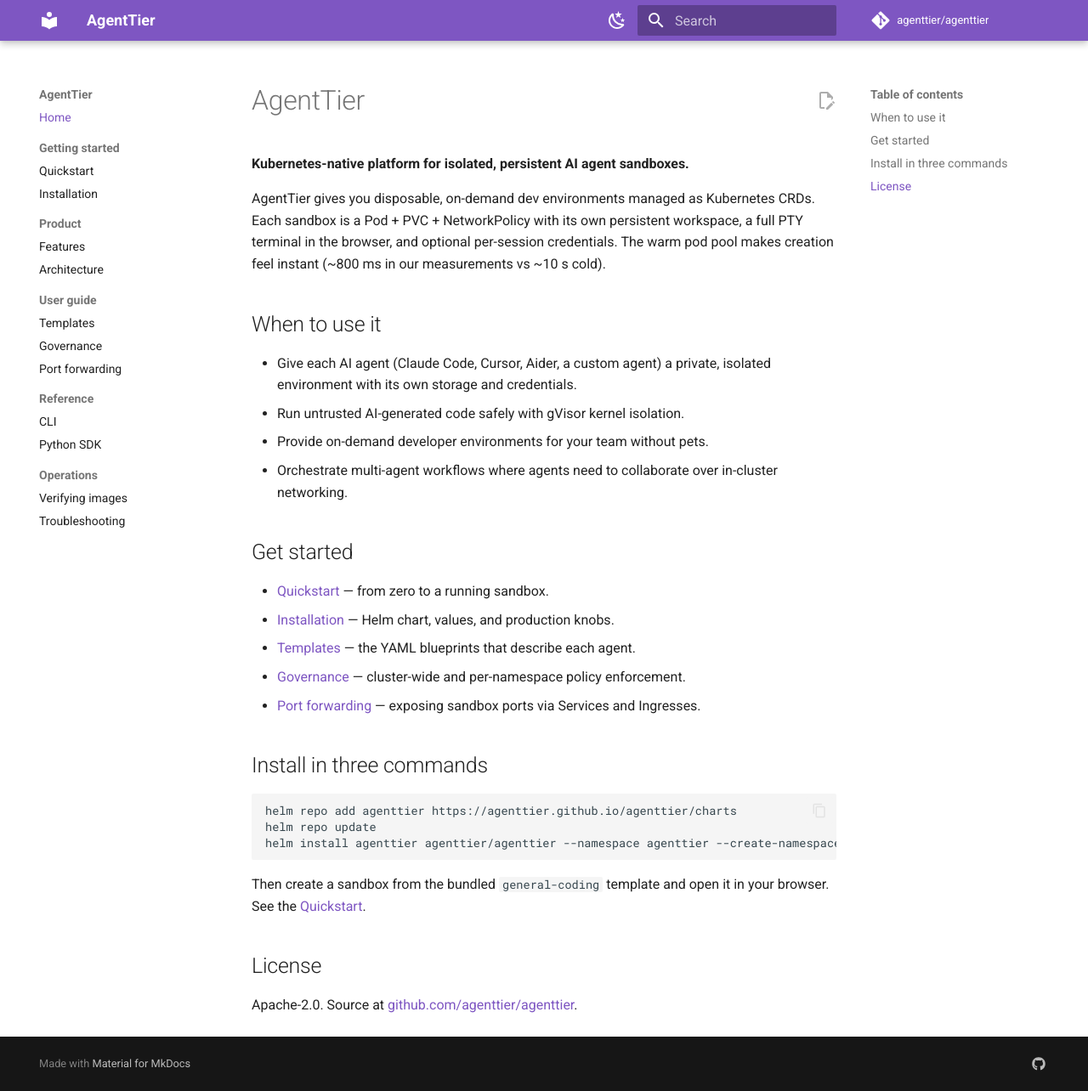
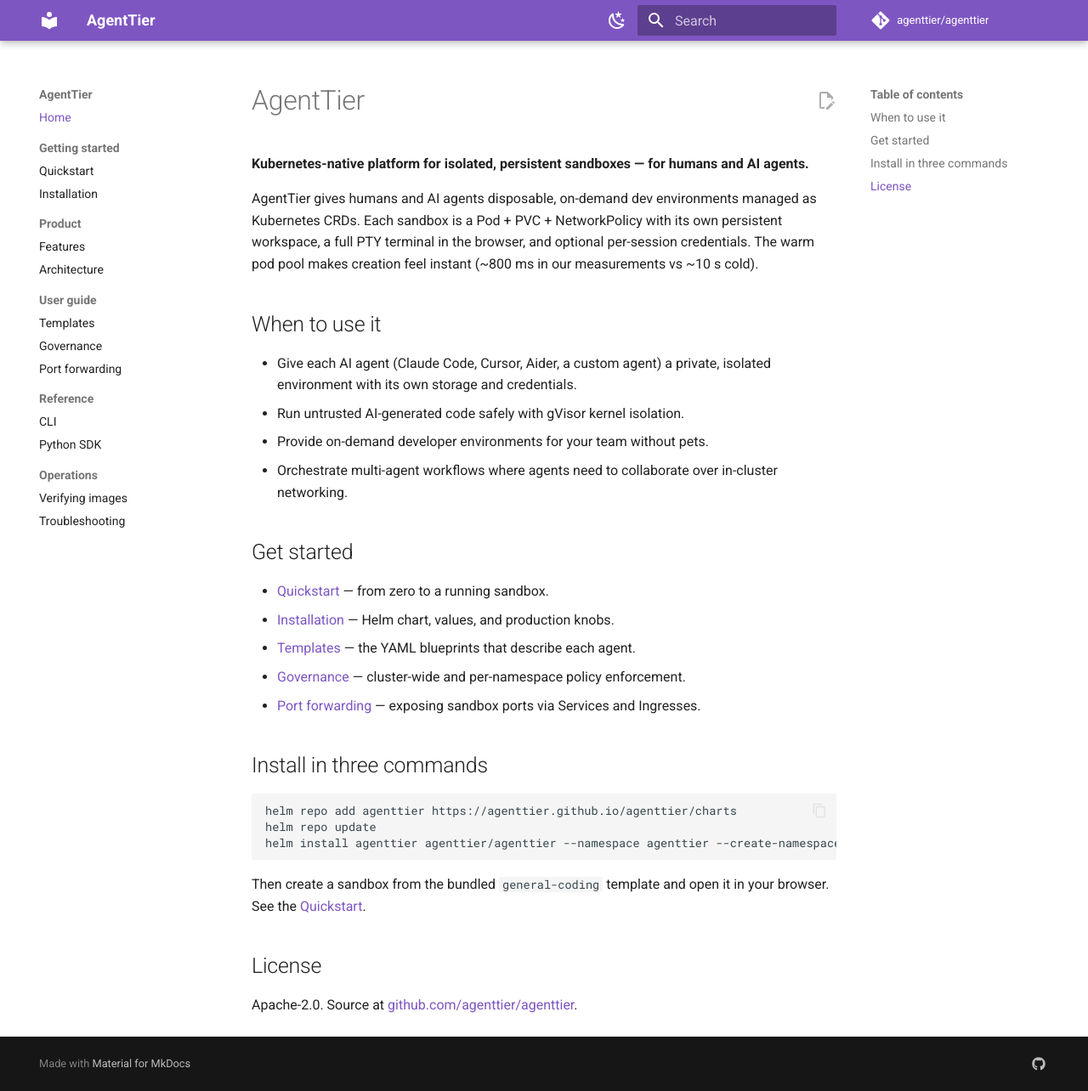
Before and after one commit to khanrubd/agenttier, an MkDocs documentation site: the page built from docs/docs/index.md, in a window 1280 px wide and 1284 px high. Shown: the whole window at 85% size. Built offline with MkDocs 1.6.1 and Material for MkDocs 9.7.7, drawn with Linux system fonts in a browser that asks for light colours; comment, search, counter and statistics services are not loaded.

Commit message:
Tagline: 'isolated, persistent sandboxes - for humans and AI agents' across README, Chart, docs, and SDK

```diff
--- a/docs/docs/index.md
+++ b/docs/docs/index.md
@@ -1,12 +1,12 @@
 # AgentTier
 
-**Kubernetes-native platform for isolated, persistent AI agent sandboxes.**
+**Kubernetes-native platform for isolated, persistent sandboxes — for humans and AI agents.**
 
-AgentTier gives you disposable, on-demand dev environments managed as Kubernetes
-CRDs. Each sandbox is a Pod + PVC + NetworkPolicy with its own persistent
-workspace, a full PTY terminal in the browser, and optional per-session
-credentials. The warm pod pool makes creation feel instant (~800 ms in our
-measurements vs ~10 s cold).
+AgentTier gives humans and AI agents disposable, on-demand dev environments
+managed as Kubernetes CRDs. Each sandbox is a Pod + PVC + NetworkPolicy with
+its own persistent workspace, a full PTY terminal in the browser, and
+optional per-session credentials. The warm pod pool makes creation feel
+instant (~800 ms in our measurements vs ~10 s cold).
 
 ## When to use it
 
--- a/docs/mkdocs.yml
+++ b/docs/mkdocs.yml
@@ -1,5 +1,5 @@
 site_name: AgentTier
-site_description: Kubernetes-native platform for isolated, persistent AI agent sandboxes.
+site_description: Kubernetes-native platform for isolated, persistent sandboxes — for humans and AI agents.
 site_url: https://agenttier.github.io/agenttier/
 repo_url: https://github.com/agenttier/agenttier
 repo_name: agenttier/agenttier
```
Also changed, not shown: README.md, python-sdk/README.md, 3 other files.
